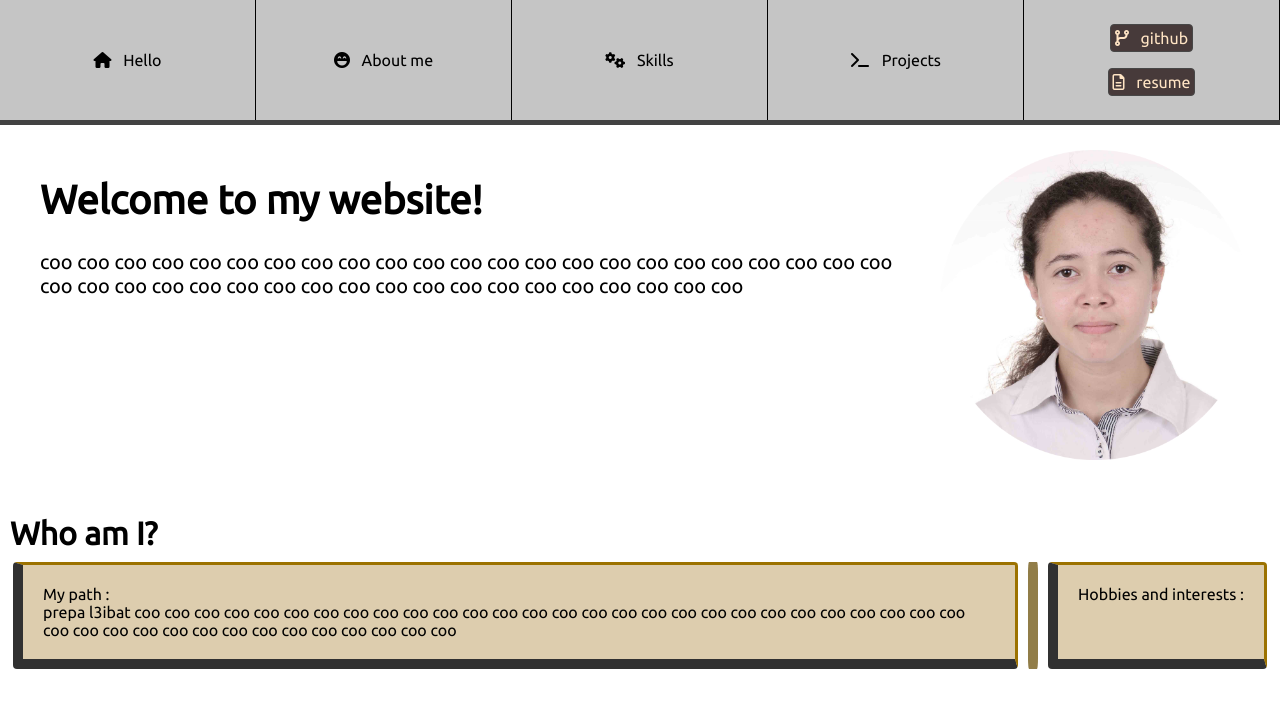
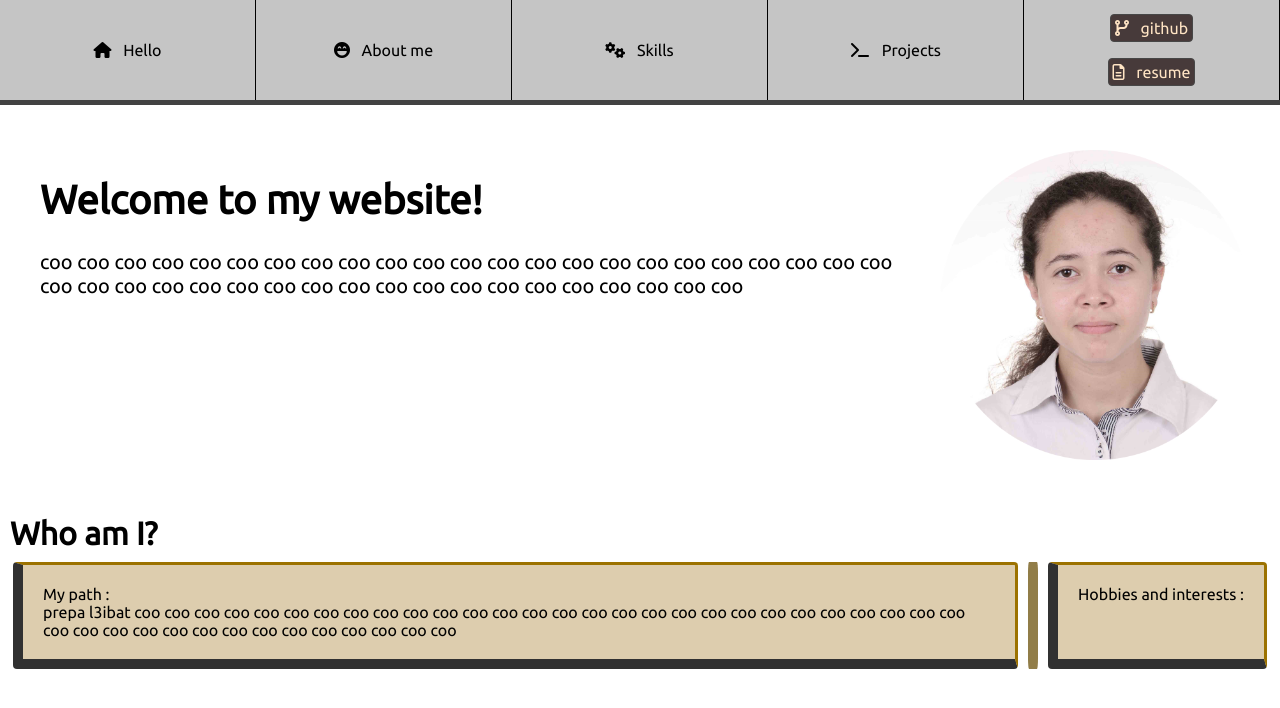
Before and after one commit to IrisTheSnail/game-in-JS-es6, a React (Create React App) app: page / in a window 1280 px wide. Shown: the top 708 px of the page. Built offline with nearby package versions, Linux system fonts and the light colour scheme.

Commit message:
chouf chi blan b l about me

```diff
--- a/src/style/header.css
+++ b/src/style/header.css
@@ -1,7 +1,7 @@
 .navBar{
     background-color:/* #FFE7CC#E1CEB5*/#c5c5c5; /*#002E94*/
     width : 100vw; /*39l 39l*/
-    height : 120px;
+    height : 100px;
     position: fixed; /* Set the navbar to fixed position */
     top: 0; /* Position the navbar at the top of the page */
     width: 100%; /* Full width */
```
